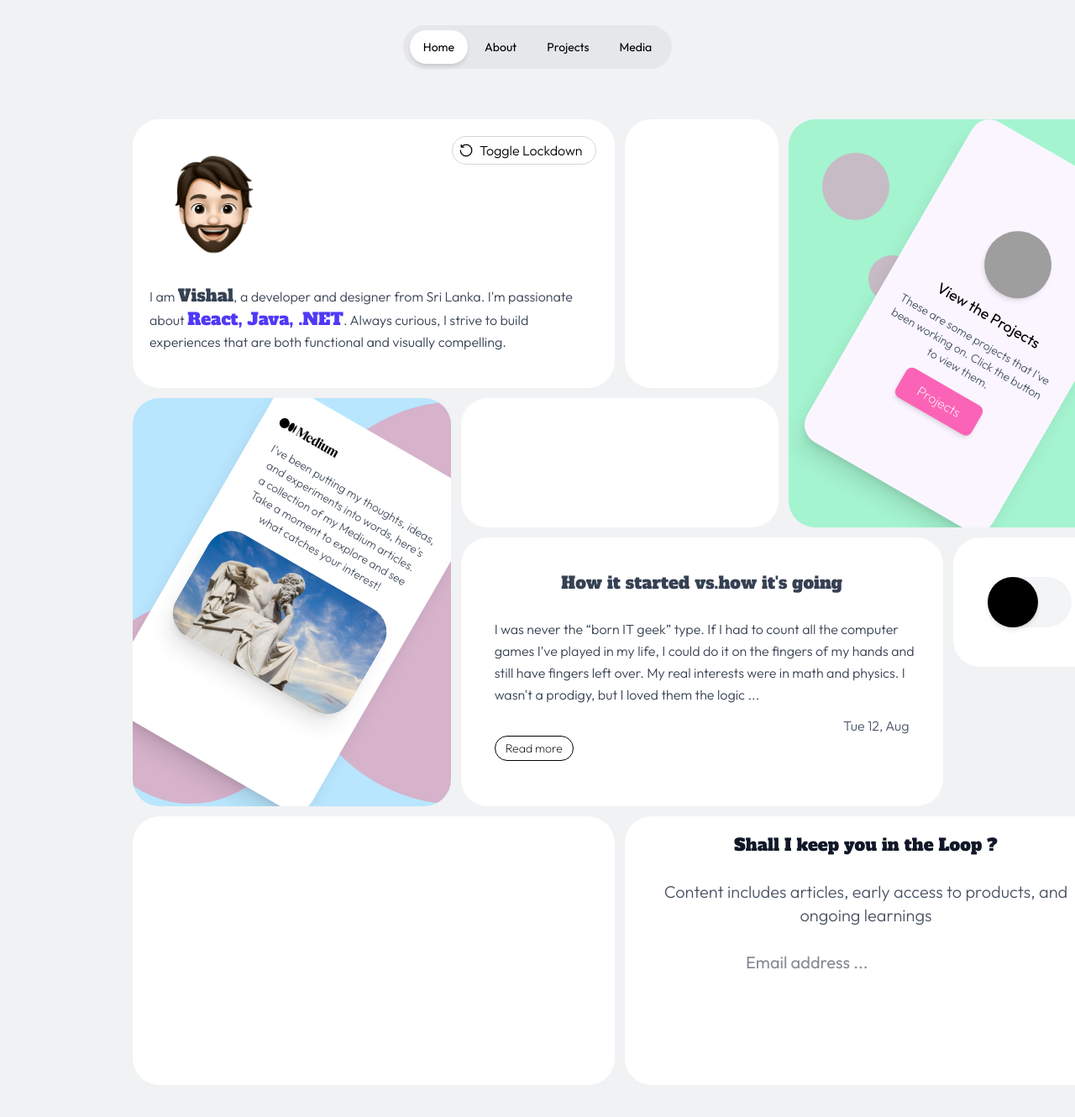
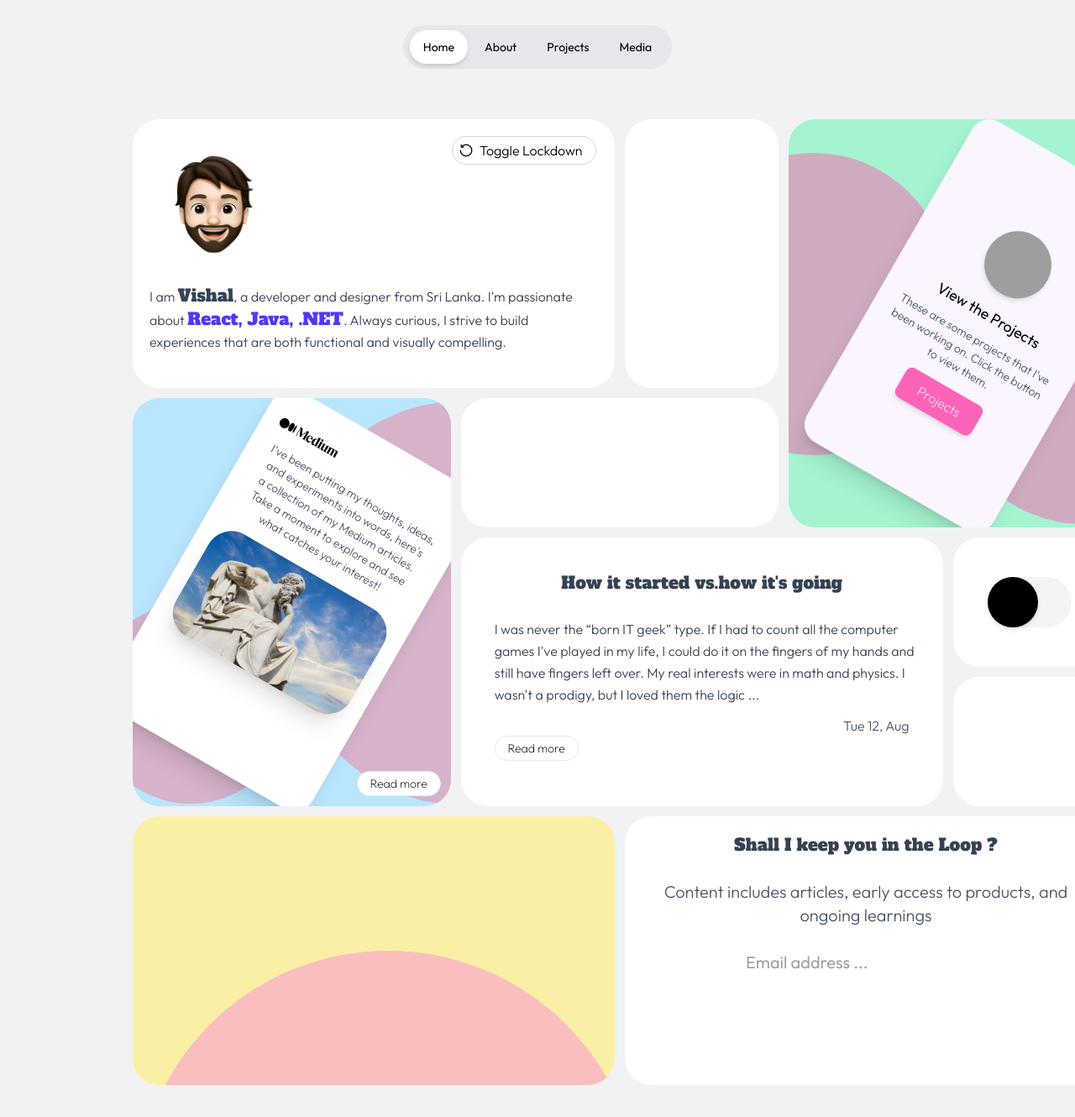
Before and after one commit to VishalOz/VishFolio, a React (Vite) app: page / in a window 1280 px wide. Shown: the top 1330 px of the page at 84% size. Built offline with nearby package versions, Linux system fonts and the light colour scheme; grey boxes are pictures that could not be loaded.

Commit message:
box added

```diff
--- a/src/Home.jsx
+++ b/src/Home.jsx
@@ -83,11 +83,8 @@ const Home = () => {
 
         <div className={`row-span-3 col-span-2 rounded-4xl p-5  flex items-end justify-end relative overflow-hidden
           ${theme ==='dark' ? 'bg-black border border-gray-300' : "bg-emerald-200 "}`}>
-          <div className={`${theme ==='dark' ? 'bg-white border border-white opacity-70' : "bg-pink-400"} absolute top-10 left-10 w-20 h-20 rounded-full opacity-40`}></div>
-          <div className={`${theme ==='dark' ? 'bg-white border border-white opacity-70' : "bg-pink-400"} absolute top-1/3 left-1/4 w-14 h-14 rounded-full opacity-40`}></div>
-          <div className={`${theme ==='dark' ? 'bg-white border border-white opacity-70' : "bg-pink-400"} absolute bottom-20 left-16 w-24 h-24 rounded-full opacity-45`}></div>
-          <div className={`${theme ==='dark' ? 'bg-white border border-white opacity-70' : "bg-pink-400 border-rose-700 border-3"} absolute top-5 right-20 w-16 h-16 rounded-full opacity-20`}></div>
-          <div className={`${theme ==='dark' ? 'bg-white border border-white opacity-70' : "bg-pink-400"} absolute bottom-1/3 right-40 w-32 h-8 rotate-12 opacity-40`}></div>
+          <div className={`${theme ==='dark' ? 'bg-white border border-white opacity-70' : "bg-pink-400"} absolute top-10 right-1/2 w-80 h-90 rounded-full opacity-50`}></div>
+          <div className={`${theme ==='dark' ? 'bg-white border border-white opacity-70' : "bg-pink-400"} absolute top-1/3 left-1/2 w-80 h-80 rounded-full opacity-50`}></div>
           <Projects />
         </div>
 
@@ -96,6 +93,11 @@ const Home = () => {
           <div className={`${theme ==='dark' ? 'bg-white border border-white opacity-70' : "bg-rose-400"} absolute top-1 left-1/2 w-100 h-120 rounded-full opacity-40`}></div>
           <div className={`${theme ==='dark' ? 'bg-white border border-white opacity-70' : "bg-rose-400"} absolute top-1/2 right-1/2 w-60 h-60 rounded-full opacity-40`}></div>
           <Median />
+          <div className={`absolute bottom-3 right-3`}>
+            <button className={`${theme === "dark" ? "bg-black text-white border border-gray-200 " : "bg-white text-black border border-gray-200 "} hover:border-gray-400 transition duration-300 w-25 px-3 py-1 rounded-full text-sm`}>
+              Read more
+            </button>
+          </div>
         </div>
 
         <div className={`row-span-1 col-span-2 rounded-4xl p-5 ${theme === 'dark' ? 'bg-black border border-gray-300' : 'bg-white'}`}>
@@ -116,7 +118,7 @@ const Home = () => {
             <p>Tue 12, Aug</p>
           </div>
           <div>
-            <button className={`${theme === "dark" ? "bg-black text-white border border-gray-100 hover:border-gray-400" : "bg-white text-black border border-gray-100"}w-25 px-3 py-1 rounded-full text-sm`}>
+            <button className={`${theme === "dark" ? "bg-black text-white border border-gray-200 " : "bg-white text-black border border-gray-200 "} hover:border-gray-400 transition duration-300 w-25 px-3 py-1 rounded-full text-sm`}>
               Read more
             </button>
           </div>
@@ -133,11 +135,15 @@ const Home = () => {
             </div>
         </div>
 
-        <div className={`row-span-2 col-span-3 rounded-4xl p-5 ${theme === 'dark' ? 'bg-black border border-gray-300' : 'bg-white'}`}>
+        <div className={`flex justify-center items-center row-span-1 col-span-1 rounded-4xl p-5 ${theme === 'dark' ? 'bg-black border border-white' : 'bg-white'}`}>
 
         </div>
 
-        <div className={`row-span-2 col-span-3 text-xl rounded-4xl p-5 ${theme === 'dark' ? 'bg-black border border-gray-300 text-white' : 'bg-white text-gray-900'}`}>
+        <div className={`relative overflow-hidden row-span-2 col-span-3 rounded-4xl p-5 ${theme === 'dark' ? 'bg-black border border-gray-300' : 'bg-yellow-200'} opacity-70`}>
+            <div className={`${theme ==='dark' ? 'bg-white border border-white opacity-70' : "bg-rose-300"} absolute top-1/2 left-1 w-150 h-150 rounded-full opacity-90`}></div>
+        </div>
+
+        <div className={`row-span-2 col-span-3 text-xl rounded-4xl p-5 ${theme === 'dark' ? 'bg-black border border-gray-300 text-white' : 'bg-white text-gray-700'} `}>
             <div className={`flex justify-center mb-7`}>
               <span>Shall I keep you in the Loop ?</span>
             </div>
```
